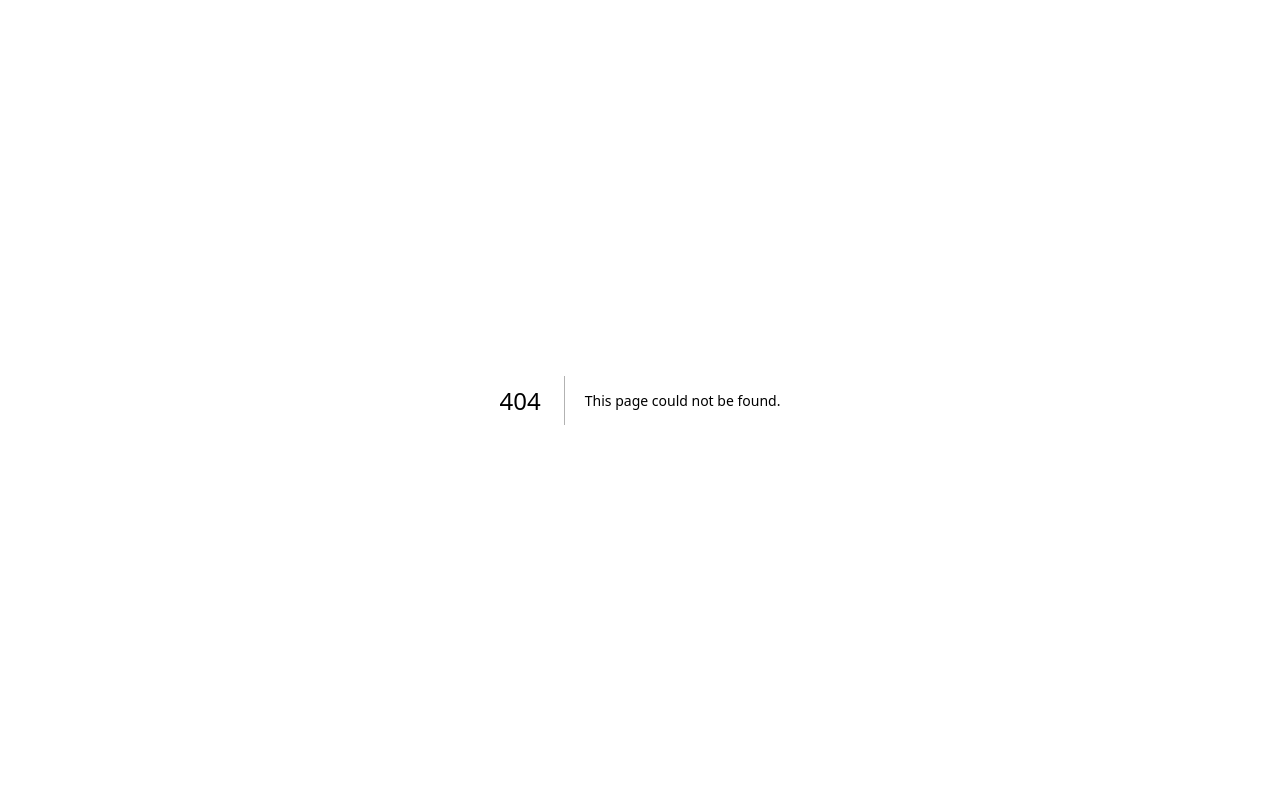
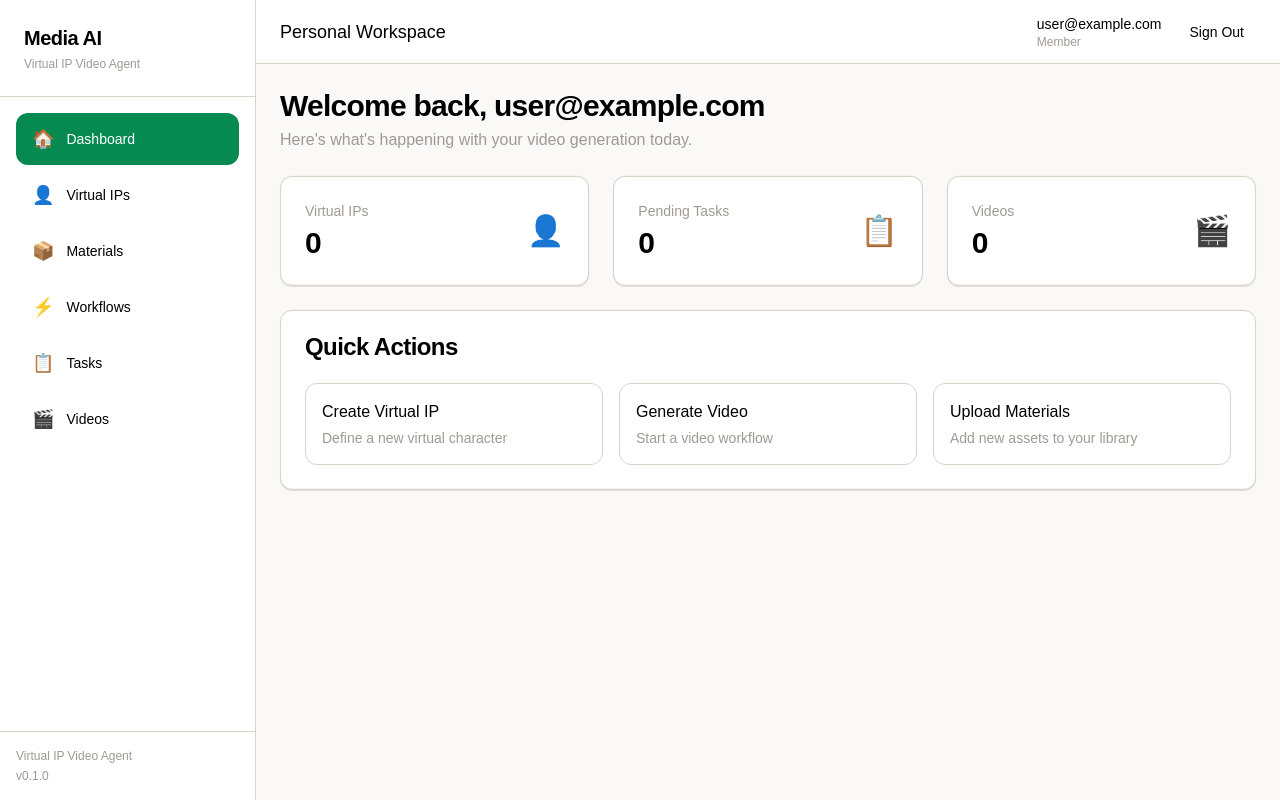
Before and after one commit to hotttao/media_ai, a Next.js app: page /dashboard in a window 1280 px wide. Before the commit this address had no page. Built offline with nearby package versions, Linux system fonts and the light colour scheme; no server answers; sample sign-in values are in the browser's storage.

Commit message:
Task 5: Add AppShell layout with Sidebar, TopBar and dashboard page

```diff
--- /dev/null
+++ b/app/(app)/dashboard/page.tsx
@@ -0,0 +1,75 @@
+import { redirect } from 'next/navigation'
+import { getServerSession } from 'next-auth'
+import { authOptions } from '@/foundation/lib/auth'
+import { Card, CardContent, CardHeader, CardTitle } from '@/components/ui/card'
+import { Button } from '@/components/ui/button'
+
+export default async function DashboardPage() {
+  const session = await getServerSession(authOptions)
+
+  if (!session) {
+    redirect('/login')
+  }
+
+  return (
+    <div className="space-y-6">
+      <div>
+        <h1 className="text-3xl font-semibold tracking-tight">
+          Welcome back, {session.user.nickname || session.user.email}
+        </h1>
+        <p className="text-warm-silver mt-1">
+          Here&apos;s what&apos;s happening with your video generation today.
+        </p>
+      </div>
+
+      {/* Quick Stats */}
+      <div className="grid grid-cols-1 md:grid-cols-3 gap-6">
+        <StatCard title="Virtual IPs" value="0" icon="👤" />
+        <StatCard title="Pending Tasks" value="0" icon="📋" />
+        <StatCard title="Videos" value="0" icon="🎬" />
+      </div>
+
+      {/* Quick Actions */}
+      <Card>
+        <CardHeader>
+          <CardTitle>Quick Actions</CardTitle>
+        </CardHeader>
+        <CardContent>
+          <div className="grid grid-cols-1 md:grid-cols-3 gap-4">
+            <QuickAction href="/ips/new" title="Create Virtual IP" description="Define a new virtual character" />
+            <QuickAction href="/workflows" title="Generate Video" description="Start a video workflow" />
+            <QuickAction href="/materials" title="Upload Materials" description="Add new assets to your library" />
+          </div>
+        </CardContent>
+      </Card>
+    </div>
+  )
+}
+
+function StatCard({ title, value, icon }: { title: string; value: string; icon: string }) {
+  return (
+    <Card>
+      <CardContent className="pt-6">
+        <div className="flex items-center justify-between">
+          <div>
+            <p className="text-sm text-warm-silver">{title}</p>
+            <p className="text-3xl font-semibold mt-1">{value}</p>
+          </div>
+          <span className="text-3xl">{icon}</span>
+        </div>
+      </CardContent>
+    </Card>
+  )
+}
+
+function QuickAction({ href, title, description }: { href: string; title: string; description: string }) {
+  return (
+    <a
+      href={href}
+      className="block p-4 rounded-card border border-border hover:border-matcha-600 hover:tilt transition-all"
+    >
+      <h3 className="font-medium">{title}</h3>
+      <p className="text-sm text-warm-silver mt-1">{description}</p>
+    </a>
+  )
+}
--- /dev/null
+++ b/app/(app)/layout.tsx
@@ -0,0 +1,9 @@
+import { AppShell } from '@/components/layout/AppShell'
+
+export default function AppLayout({
+  children,
+}: {
+  children: React.ReactNode
+}) {
+  return <AppShell>{children}</AppShell>
+}
--- /dev/null
+++ b/components/layout/AppShell.tsx
@@ -0,0 +1,19 @@
+'use client'
+
+import { AuthProvider } from '@/components/providers/AuthProvider'
+import { Sidebar } from './Sidebar'
+import { TopBar } from './TopBar'
+
+export function AppShell({ children }: { children: React.ReactNode }) {
+  return (
+    <AuthProvider>
+      <div className="flex min-h-screen bg-background">
+        <Sidebar />
+        <div className="flex-1 flex flex-col">
+          <TopBar />
+          <main className="flex-1 p-6">{children}</main>
+        </div>
+      </div>
+    </AuthProvider>
+  )
+}
--- /dev/null
+++ b/components/layout/Sidebar.tsx
@@ -0,0 +1,58 @@
+'use client'
+
+import Link from 'next/link'
+import { usePathname } from 'next/navigation'
+import { cn } from '@/foundation/lib/utils'
+
+const navigation = [
+  { name: 'Dashboard', href: '/dashboard', icon: '🏠' },
+  { name: 'Virtual IPs', href: '/ips', icon: '👤' },
+  { name: 'Materials', href: '/materials', icon: '📦' },
+  { name: 'Workflows', href: '/workflows', icon: '⚡' },
+  { name: 'Tasks', href: '/tasks', icon: '📋' },
+  { name: 'Videos', href: '/videos', icon: '🎬' },
+]
+
+export function Sidebar() {
+  const pathname = usePathname()
+
+  return (
+    <aside className="w-64 min-h-screen bg-white border-r border-border flex flex-col">
+      {/* Logo */}
+      <div className="p-6 border-b border-border">
+        <h1 className="text-xl font-semibold tracking-tight">Media AI</h1>
+        <p className="text-xs text-warm-silver mt-1">Virtual IP Video Agent</p>
+      </div>
+
+      {/* Navigation */}
+      <nav className="flex-1 p-4 space-y-1">
+        {navigation.map((item) => {
+          const isActive = pathname === item.href || pathname.startsWith(item.href + '/')
+          return (
+            <Link
+              key={item.name}
+              href={item.href}
+              className={cn(
+                'flex items-center gap-3 px-4 py-3 rounded-card text-sm font-medium transition-colors',
+                isActive
+                  ? 'bg-matcha-600 text-white'
+                  : 'text-foreground hover:bg-oat-light'
+              )}
+            >
+              <span className="text-lg">{item.icon}</span>
+              {item.name}
+            </Link>
+          )
+        })}
+      </nav>
+
+      {/* Footer */}
+      <div className="p-4 border-t border-border">
+        <div className="text-xs text-warm-silver">
+          <p>Virtual IP Video Agent</p>
+          <p className="mt-1">v0.1.0</p>
+        </div>
+      </div>
+    </aside>
+  )
+}
--- /dev/null
+++ b/components/layout/TopBar.tsx
@@ -0,0 +1,33 @@
+'use client'
+
+import { signOut, useSession } from 'next-auth/react'
+import { Button } from '@/components/ui/button'
+
+export function TopBar() {
+  const { data: session } = useSession()
+
+  return (
+    <header className="h-16 bg-white border-b border-border flex items-center justify-between px-6">
+      <div className="flex items-center gap-4">
+        <h2 className="text-lg font-medium">
+          {session?.user?.teamId ? 'Team Workspace' : 'Personal Workspace'}
+        </h2>
+      </div>
+
+      <div className="flex items-center gap-4">
+        <div className="text-sm">
+          <p className="font-medium">{session?.user?.nickname || session?.user?.email}</p>
+          <p className="text-warm-silver text-xs">{session?.user?.role === 'ADMIN' ? 'Admin' : 'Member'}</p>
+        </div>
+
+        <Button
+          variant="ghost"
+          size="sm"
+          onClick={() => signOut({ callbackUrl: '/login' })}
+        >
+          Sign Out
+        </Button>
+      </div>
+    </header>
+  )
+}
--- /dev/null
+++ b/components/providers/AuthProvider.tsx
@@ -0,0 +1,7 @@
+'use client'
+
+import { SessionProvider } from 'next-auth/react'
+
+export function AuthProvider({ children }: { children: React.ReactNode }) {
+  return <SessionProvider>{children}</SessionProvider>
+}
```
